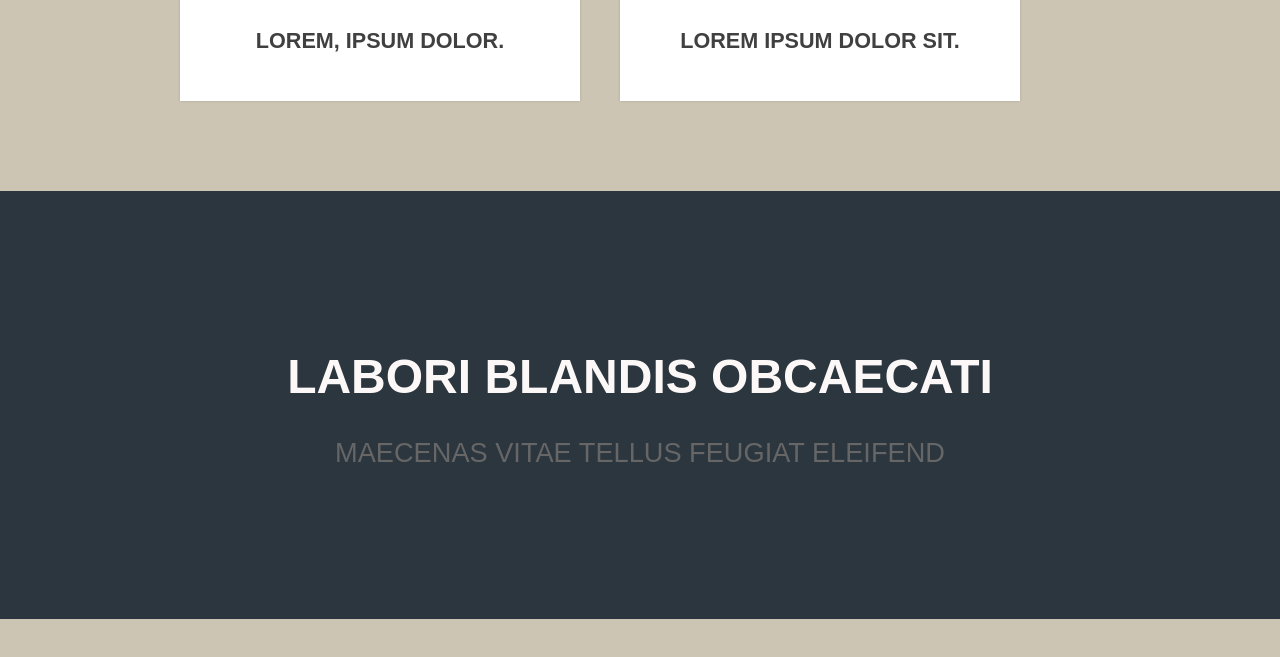
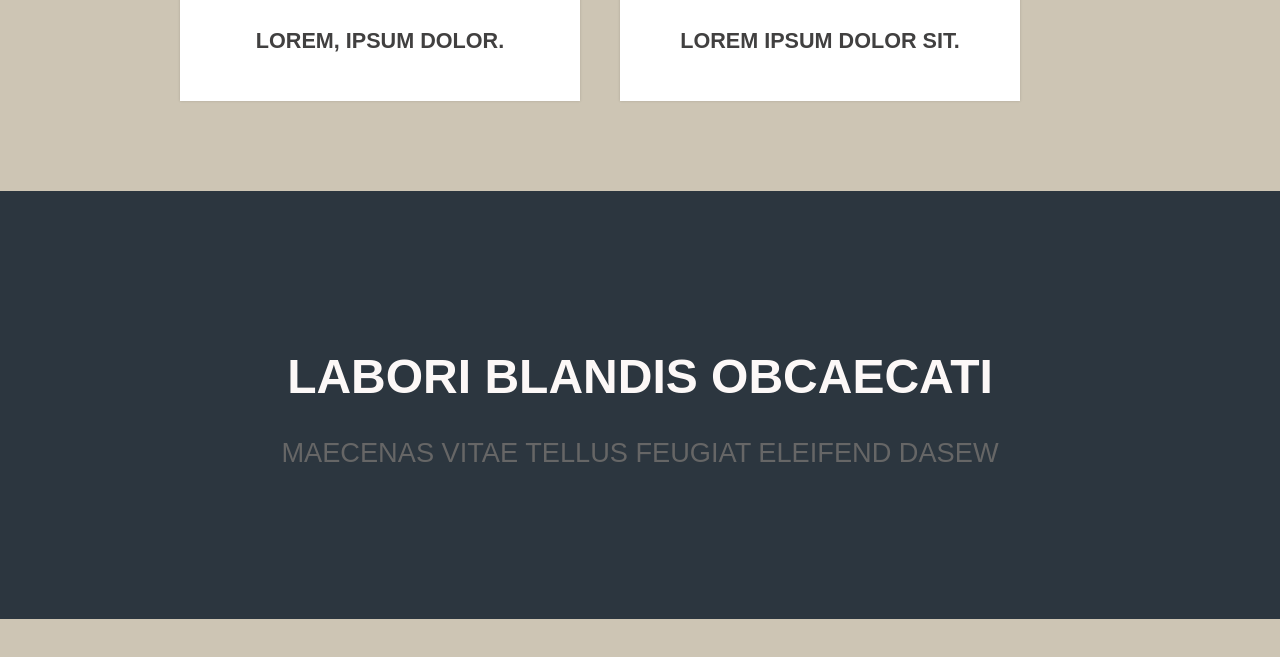
Before and after one commit to jamiev03/Mountains-site, a plain HTML site: page index.html in a window 1280 px wide. Shown: the part 1816-2473 px from the top of the page. Drawn offline with Linux system fonts and the light colour scheme.

Commit message:
error fix

```diff
--- a/index.html
+++ b/index.html
@@ -60,7 +60,7 @@
     <div class="content-3">
         <div class="content-3-header">
             <h2>Labori blandis obcaecati</h2>
-            <p>Maecenas vitae tellus feugiat eleifend</p>
+            <p>Maecenas vitae tellus feugiat eleifend dasew</p>
         </div>
     </div>
 
```
